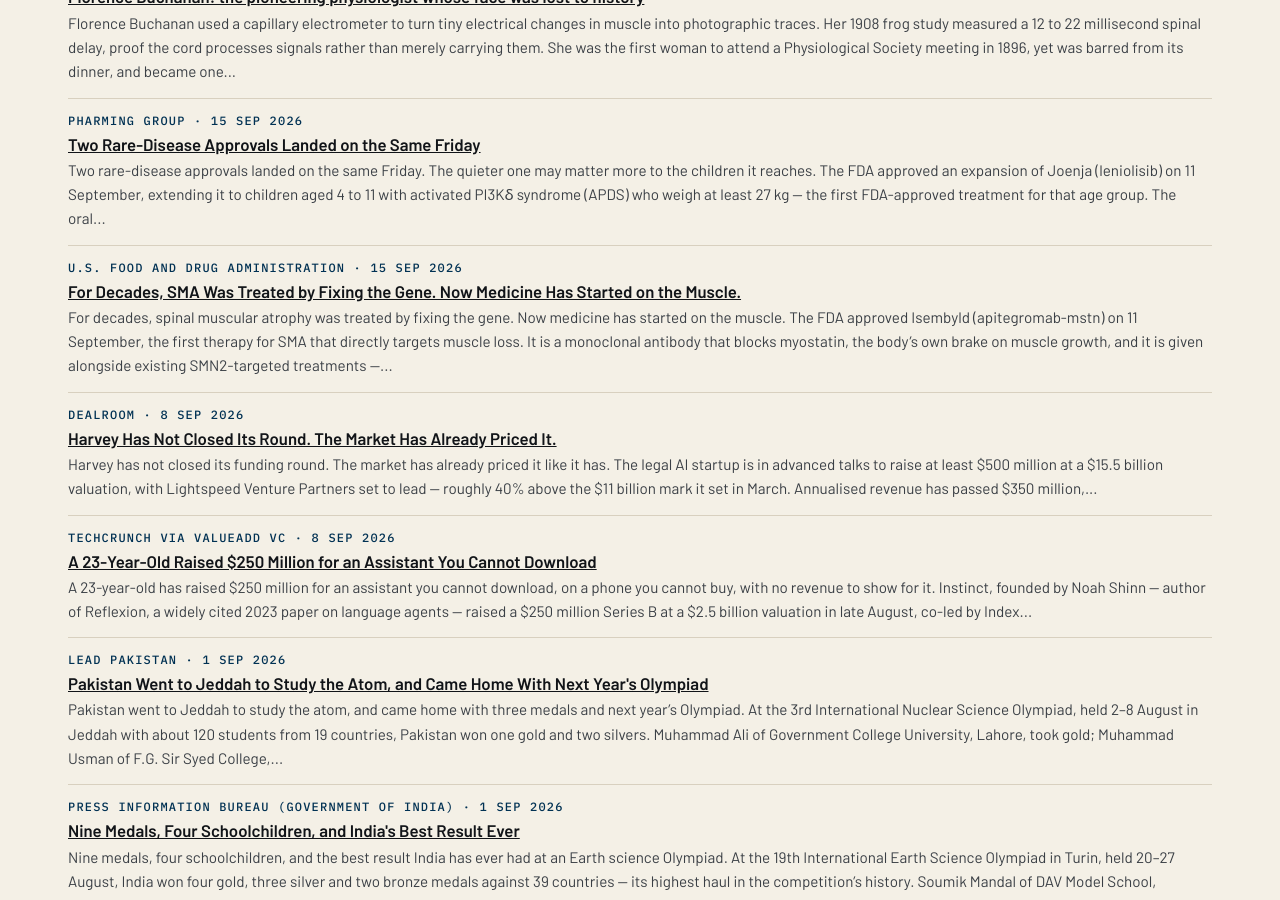
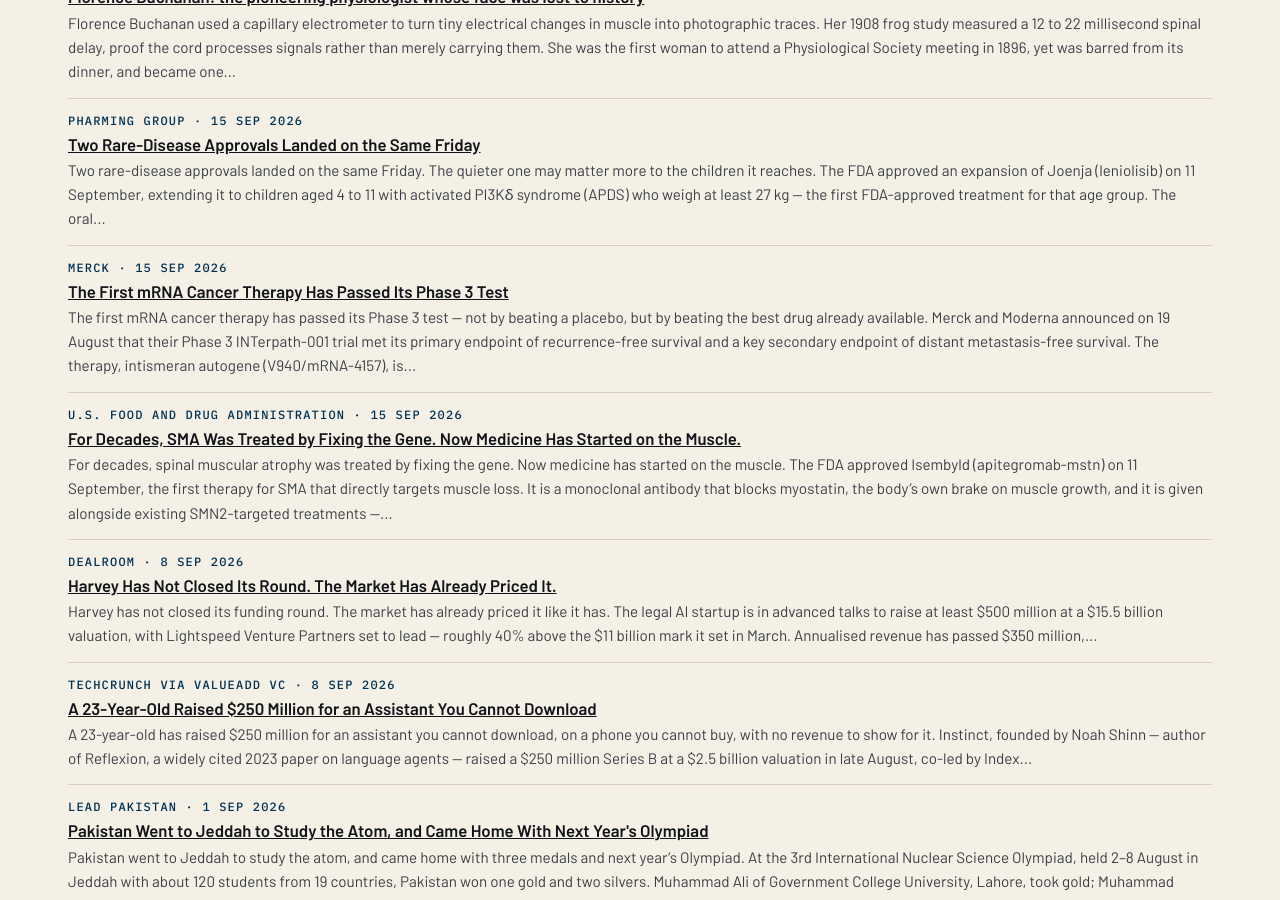
Before and after one commit to katz-news/katz.news, a Jekyll site: the page built from briefs/index.html, in a window 1280 px wide and 900 px high, scrolled down 14696 px. Built offline with Jekyll 4.4.1, drawn with Linux system fonts in a browser that asks for light colours.

Commit message:
Publish 2026-11-06

```diff
--- a/_data/build.yml
+++ b/_data/build.yml
@@ -1 +1 @@
-published_at: 2026-11-06T20:15:19Z
+published_at: 2026-11-06T20:16:08Z
--- /dev/null
+++ b/_posts/briefs/2026-11-06-the-first-mrna-cancer-therapy-has-passed-its-phase-3-test.md
@@ -0,0 +1,15 @@
+---
+published: true
+title: The First mRNA Cancer Therapy Has Passed Its Phase 3 Test
+date: 2026-09-15
+section: science
+source_name: Merck
+source_url: https://www.merck.com/news/merck-and-moderna-announce-phase-3-interpath-001-trial-of-intismeran-autogene-plus-keytruda-met-endpoints-of-recurrence-free-survival-rfs-and-distant-metastasis-free-survival-dmfs-in-patient/
+---
+The first mRNA cancer therapy has passed its Phase 3 test — not by beating a placebo, but by beating the best drug already available.
+
+Merck and Moderna announced on 19 August that their Phase 3 INTerpath-001 trial met its primary endpoint of recurrence-free survival and a key secondary endpoint of distant metastasis-free survival. The therapy, intismeran autogene (V940/mRNA-4157), is an individualised mRNA neoantigen treatment built from each patient's own tumour mutations, given alongside KEYTRUDA to 1,137 patients whose stage IIB–IV melanoma had been completely resected.
+
+It is the first positive Phase 3 readout for an individualised neoantigen therapy, and for any mRNA-based cancer therapy — and the first Phase 3 study to show a clinically meaningful improvement over KEYTRUDA alone in the adjuvant setting. Full data are still to come; overall survival is not yet mature.
+
+Conclusion: intismeran is not a vaccine in the old sense, but rather a lesson plan — written from the tumour itself, and taught to the immune system.
```
